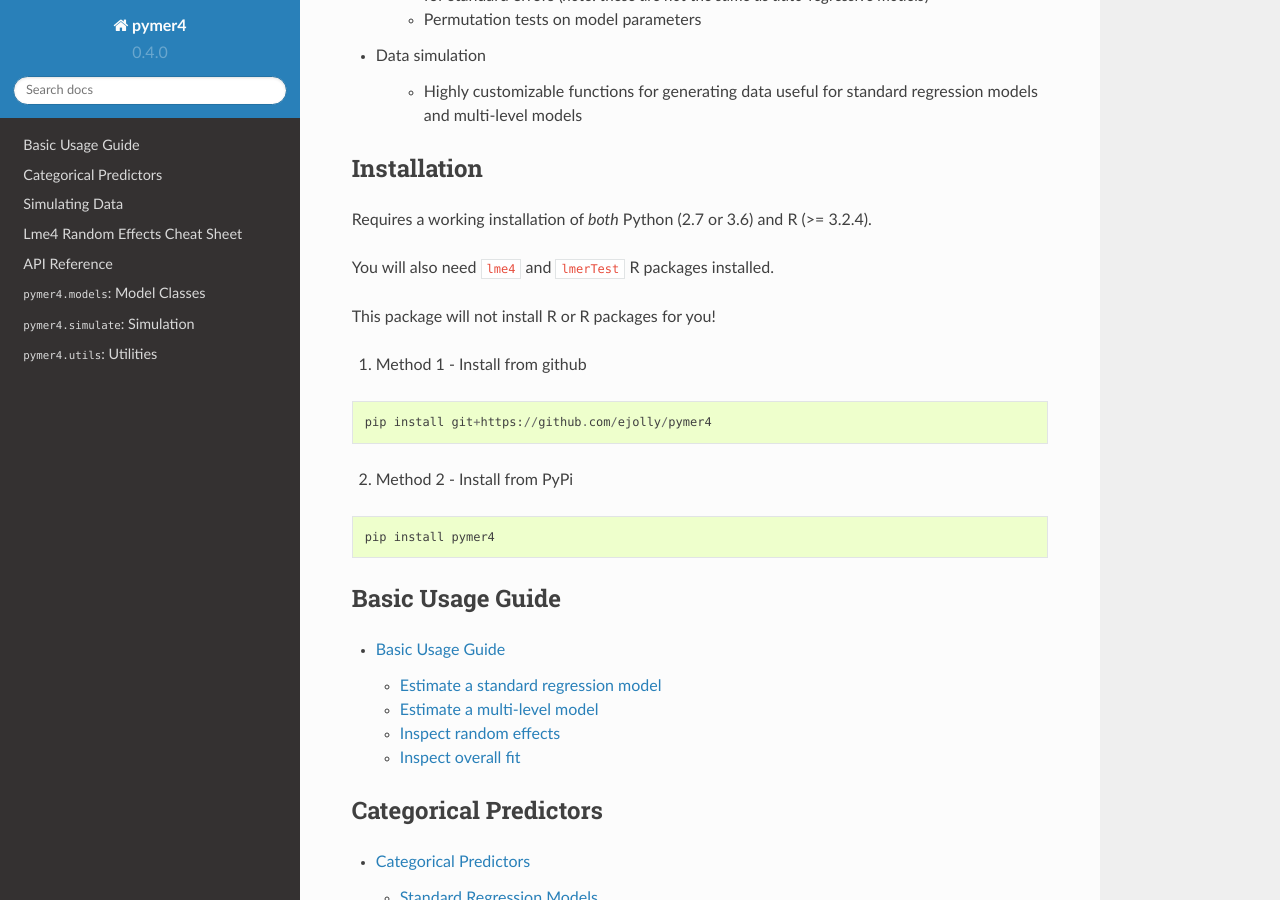
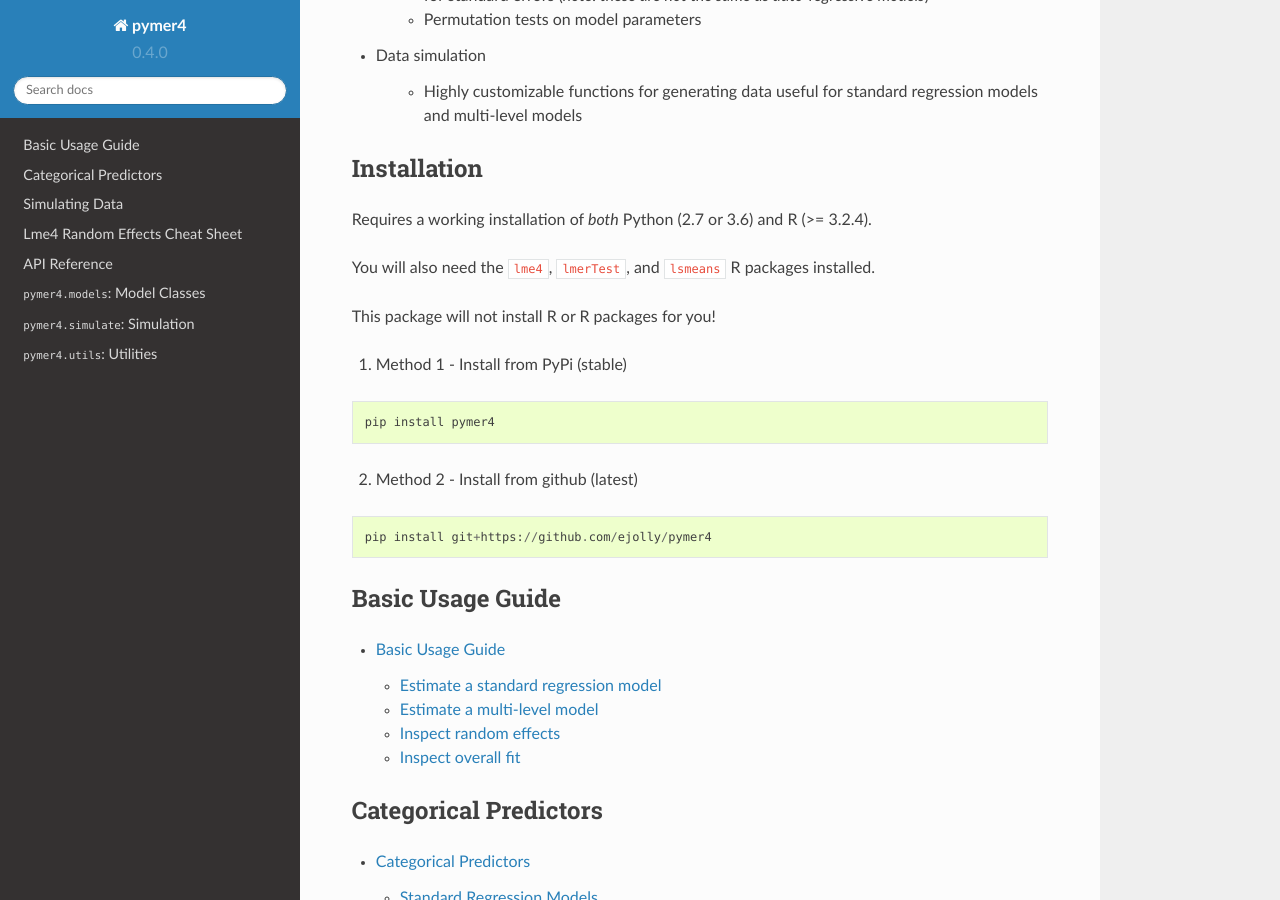
Before and after one commit to ejolly/pymer4, a Sphinx documentation site: the page built from docs/index.rst, in a window 1280 px wide and 900 px high, scrolled down 1016 px. Built offline with Sphinx 7.4.7 and the Read the Docs theme 2.0.0, drawn with Linux system fonts in a browser that asks for light colours.

Commit message:
Minor docs fix.

```diff
--- a/docs/index.rst
+++ b/docs/index.rst
@@ -46,21 +46,23 @@
 ------------
 Requires a working installation of *both* Python (2.7 or 3.6) and R (>= 3.2.4).
 
-You will also need :code:`lme4` and :code:`lmerTest` R packages installed.
+You will also need the :code:`lme4`, :code:`lmerTest`, and :code:`lsmeans` R packages installed.
 
 This package will not install R or R packages for you!
 
-1. Method 1 - Install from github
+1. Method 1 - Install from PyPi (stable)
+
+.. code-block:: python
+
+    pip install pymer4
+
+2. Method 2 - Install from github (latest)
 
 .. code-block:: python
 
     pip install git+https://github.com/ejolly/pymer4
 
-2. Method 2 - Install from PyPi
 
-.. code-block:: python
-
-    pip install pymer4
 
 Basic Usage Guide
 -----------------
```
